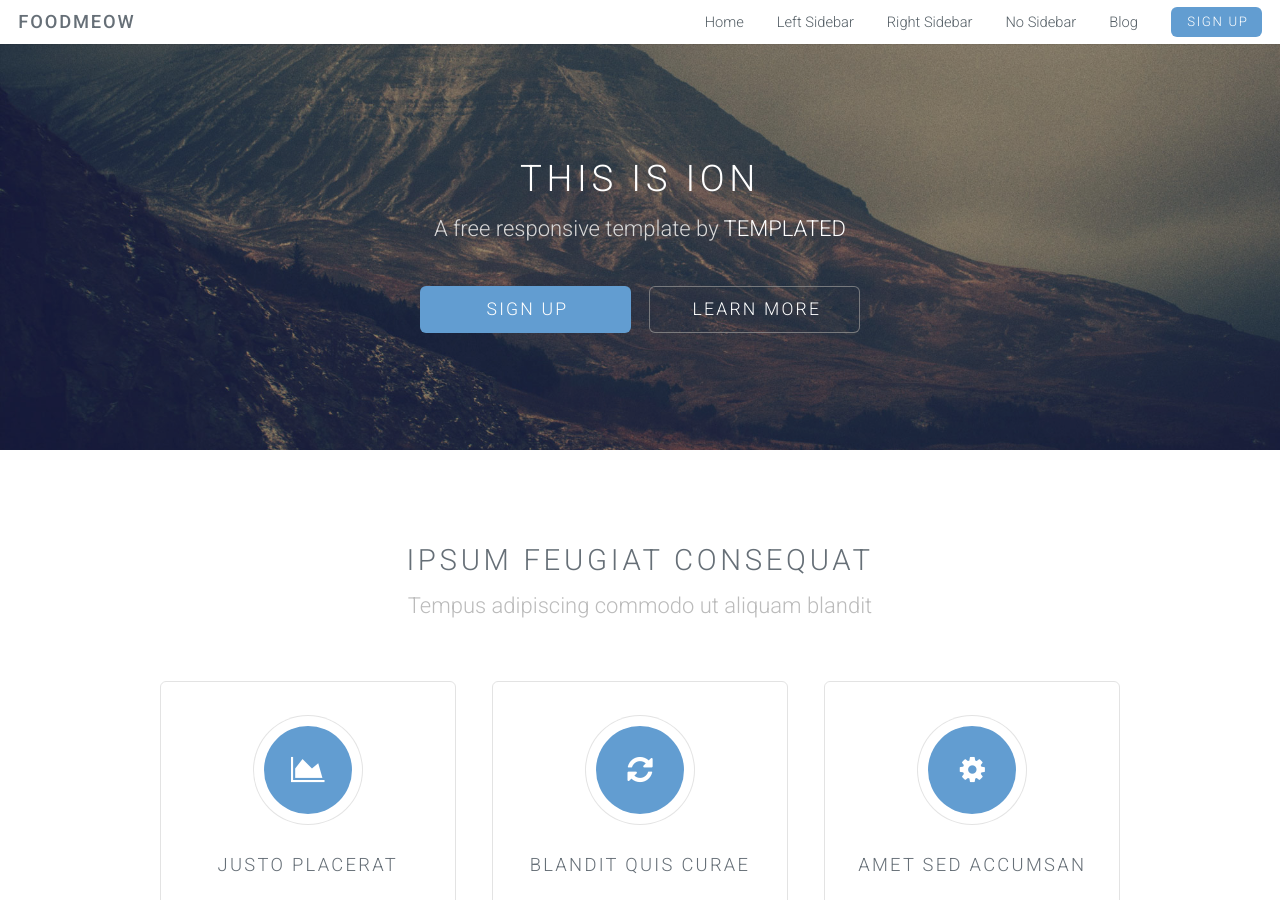
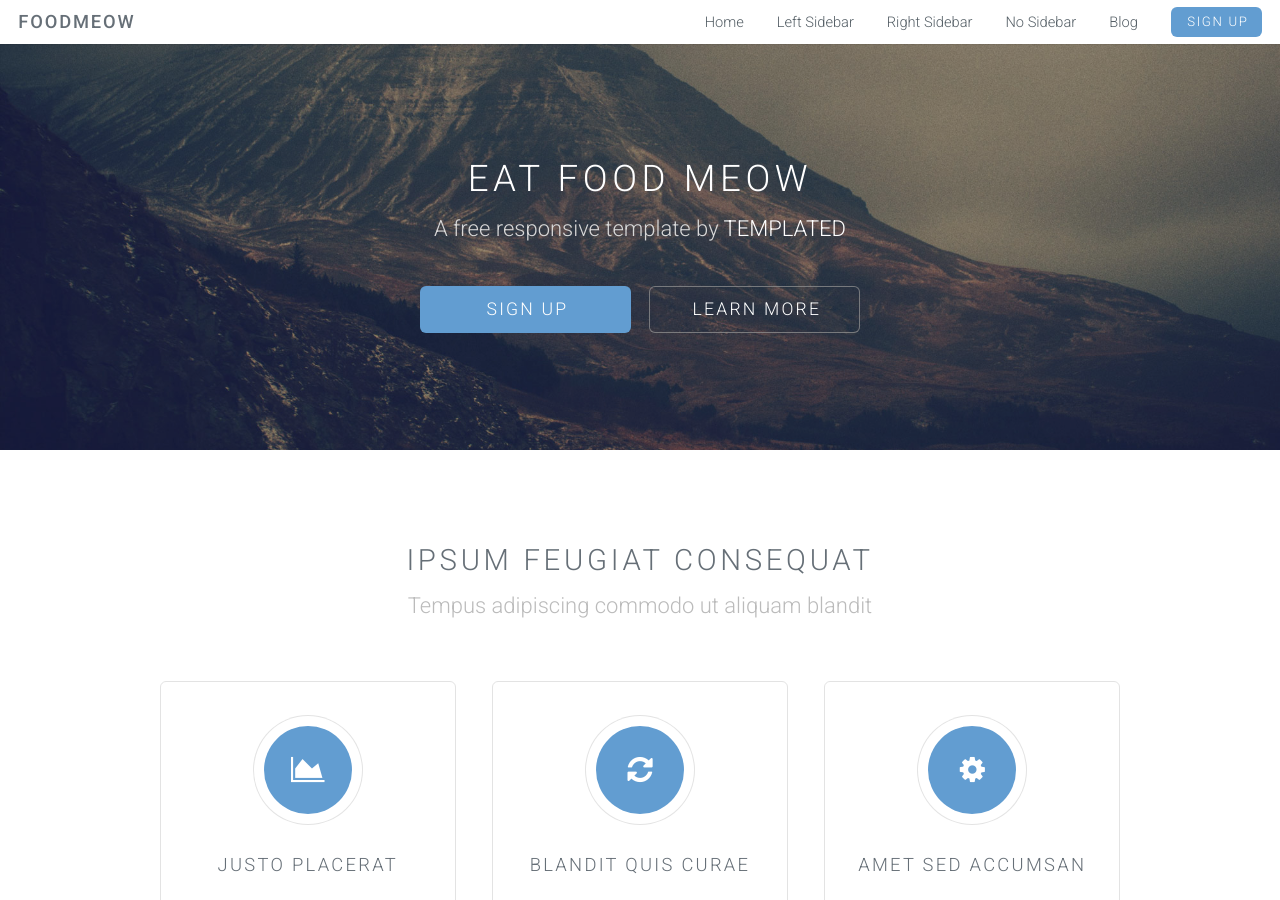
Before and after one commit to catmelon/catmelon, a Jekyll site: the page built from index.html, in a window 1280 px wide and 900 px high. Built offline with Jekyll 4.4.1, drawn with Linux system fonts in a browser that asks for light colours.

Commit message:
change tagline

```diff
--- a/_layouts/landing-page.html
+++ b/_layouts/landing-page.html
@@ -10,7 +10,7 @@
         <!-- Banner -->
         <section id="banner">
             <div class="inner">
-                <h2>This is Ion</h2>
+                <h2>Eat Food Meow</h2>
                 <p>A free responsive template by <a href="http://templated.co">TEMPLATED</a></p>
                 <ul class="actions">
                     <li><a href="#content" class="button big special">Sign Up</a></li>
```
